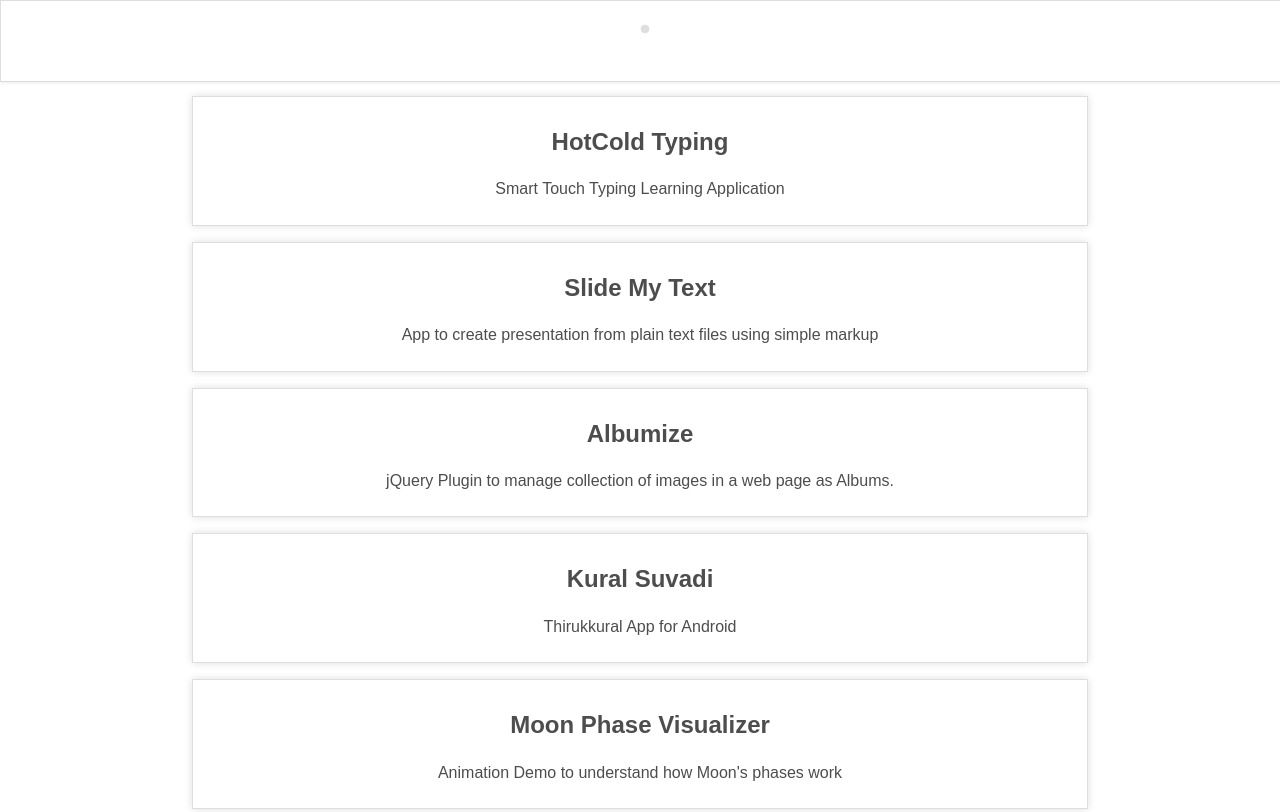
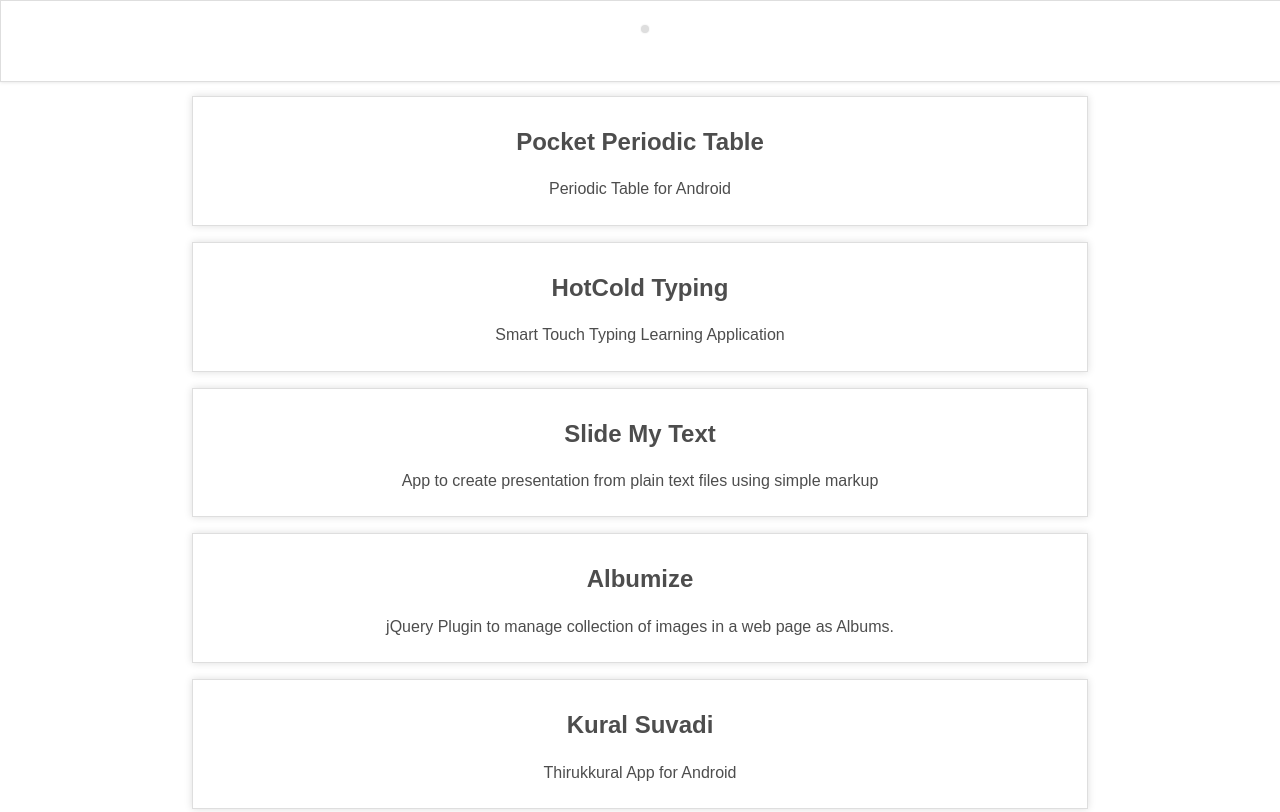
Before and after one commit to initdot/initdot.github.io, a website: page index.html in a window 1280 px wide. Shown: the top 812 px of the page. Drawn offline with nearby package versions, Linux system fonts and the light colour scheme.

Commit message:
Pocket periodic table added to works

```diff
--- a/index.html
+++ b/index.html
@@ -35,6 +35,15 @@
         </div>
 
         <div class="container">
+
+            <div class="works">
+                <a href="https://play.google.com/store/apps/details?id=in.palerdot.pocketperiodictable&hl=en" target="_blank">
+                    <h2>Pocket Periodic Table</h2>
+                    <p>
+                        Periodic Table for Android
+                    </p>
+                </a>
+            </div>
 
             <div class="works">
                 <a href="https://developer.mozilla.org/en-US/demos/detail/hot-cold-typing" target="_blank">
```
